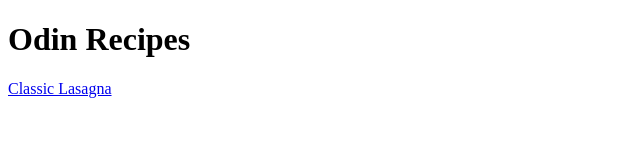
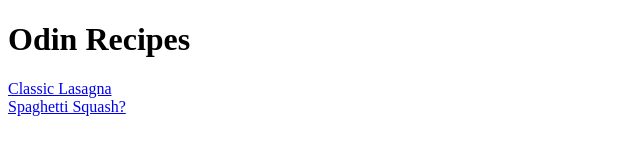
Before and after one commit to oolitkasmoolitka/odin-recipes, a plain HTML site: page index.html in a window 1280 px wide. Shown: the whole page, without its empty margins (0-640 px from the left). Drawn offline with Linux system fonts and the light colour scheme.

Commit message:
Updated with recipe links

```diff
--- a/index.html
+++ b/index.html
@@ -7,6 +7,7 @@
 </head>
 <body>
 	<h1>Odin Recipes</h1>
-	<a href="./Recipes/lasagna.html"">Classic Lasagna</a>
+	<a href="./Recipes/lasagna.html"">Classic Lasagna</a> <br>
+	<a href="./Recipes/spaghetti.html">Spaghetti Squash?</a>
 </body>
 </html>
```
